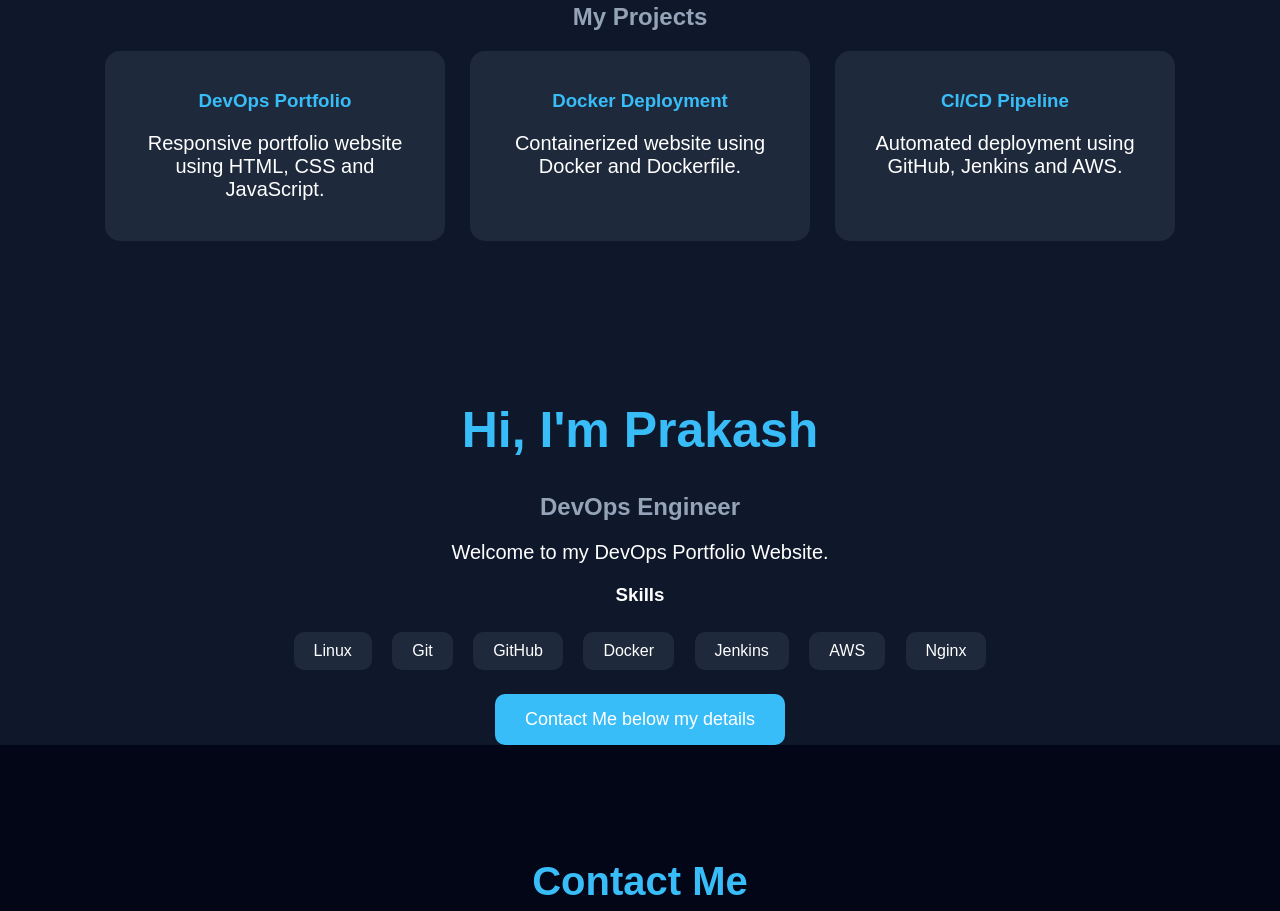
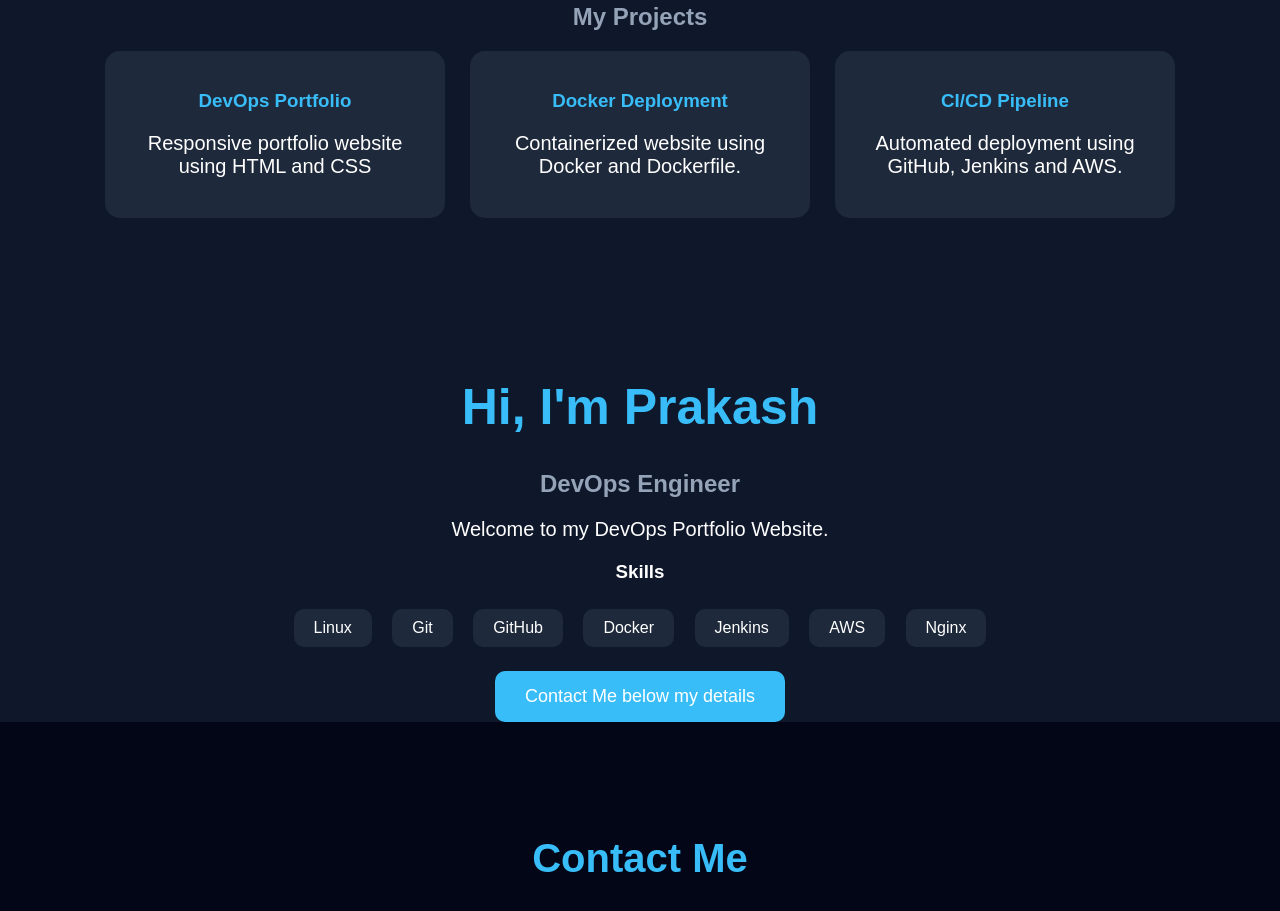
Before and after one commit to prakashs83124-tech/prakash-devOps, a plain HTML site: page index.html in a window 1280 px wide. Shown: the part 1769-2680 px from the top of the page. Drawn offline with Linux system fonts and the light colour scheme.

Commit message:
updated portfolio website

```diff
--- a/index.html
+++ b/index.html
@@ -71,7 +71,7 @@
 
 <div class="project-card">
 <h3>DevOps Portfolio</h3>
-<p>Responsive portfolio website using HTML, CSS and JavaScript.</p>
+<p>Responsive portfolio website using HTML and CSS</p>
 </div>
 
 <div class="project-card">
```
